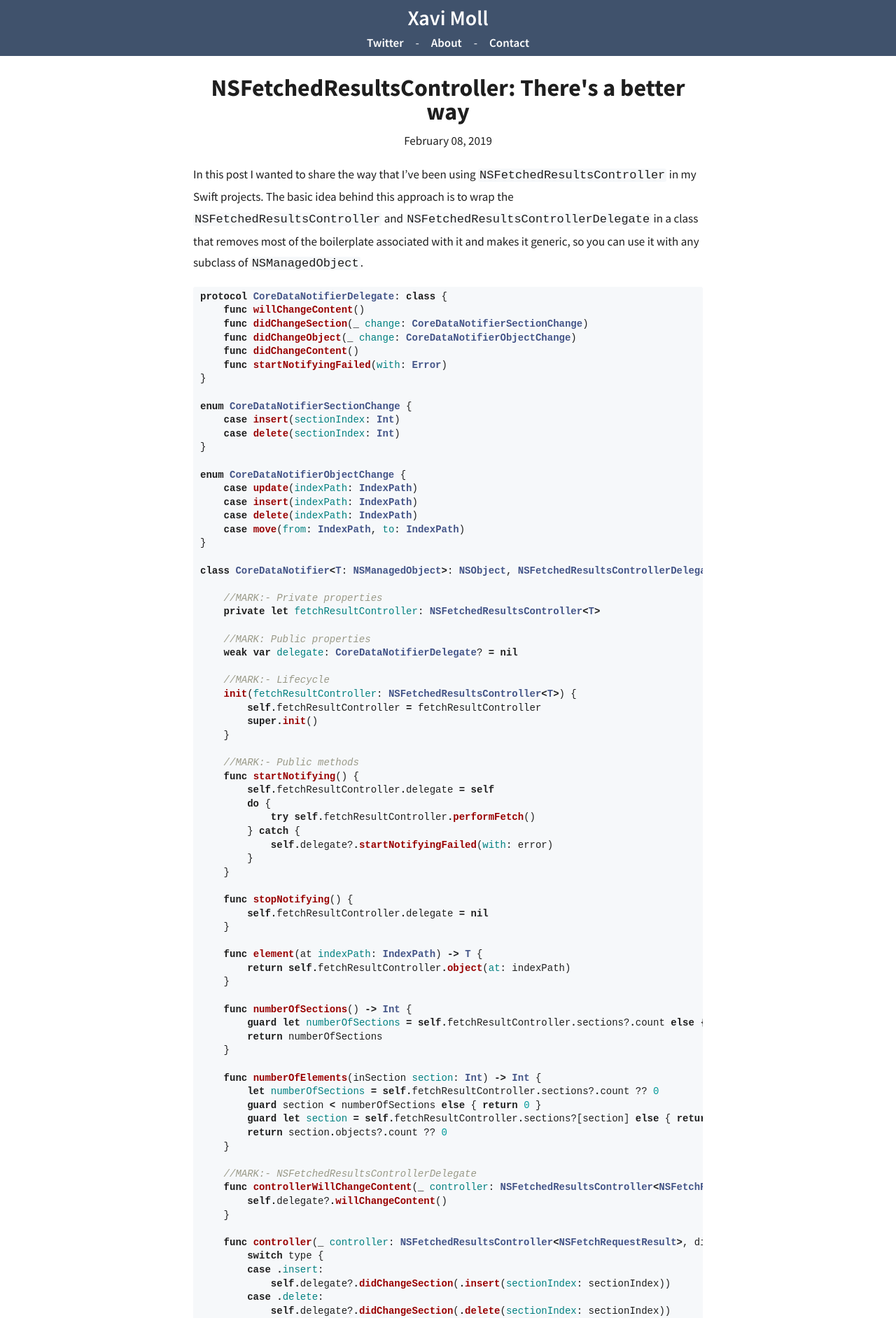
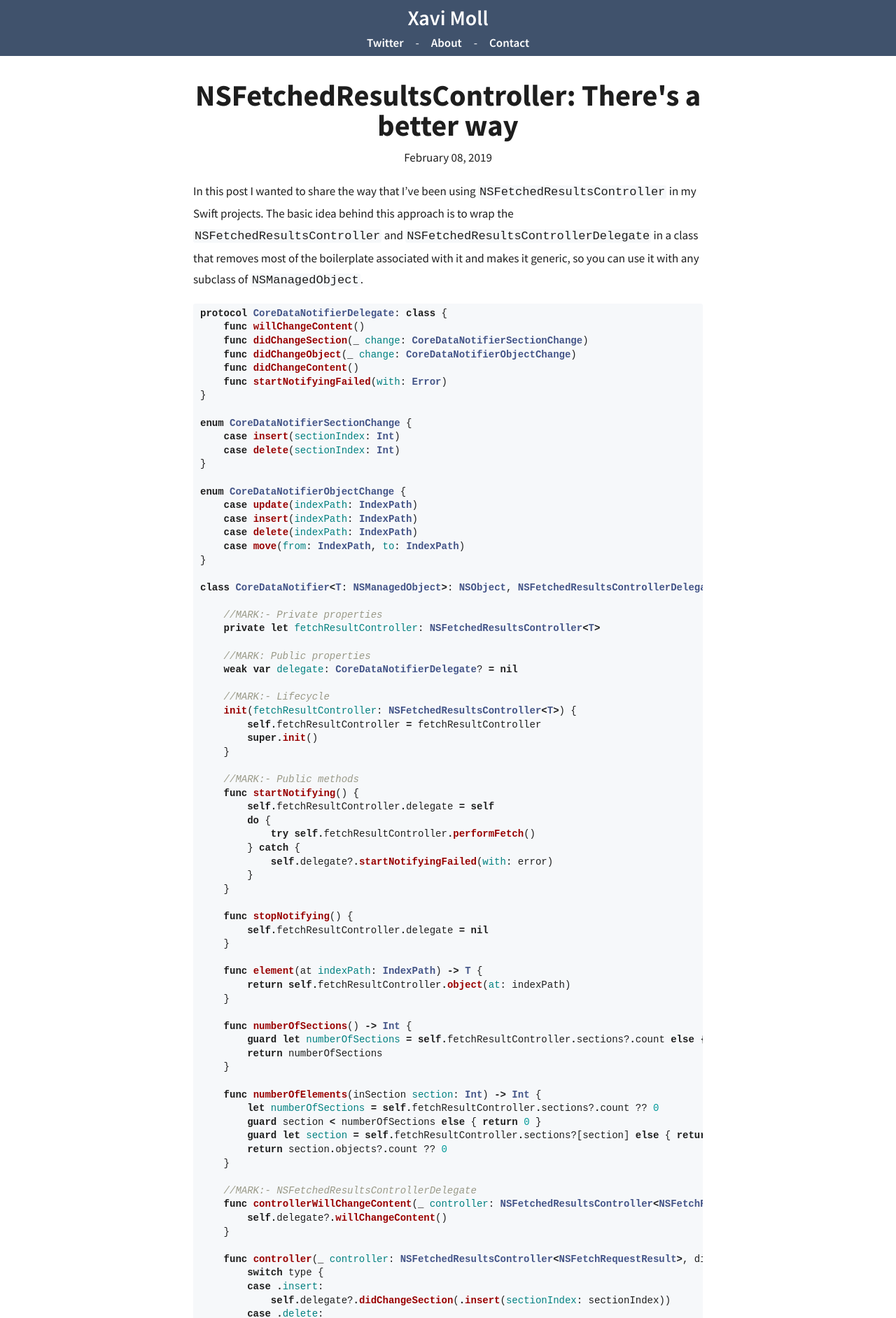
Before and after one commit to xmollv/xmollv.github.io, a Jekyll site: the page built from _posts/2019-02-08-frc.md, in a window 1280 px wide. Shown: the top 1884 px of the page at 70% size. Built offline with Jekyll 4.4.1, drawn with Linux system fonts in a browser that asks for light colours.

Commit message:
Fixed the title on small screens

```diff
--- a/assets/css/base.css
+++ b/assets/css/base.css
@@ -63,10 +63,28 @@ article {
 }
 
 #post_title {
-    font-size: 2em;
+    font-size: 2.5em;
     text-align: center;
     margin-bottom: 10px;
     line-height: 1em;
+}
+
+@media screen and (max-width: 600px) {
+    #post_title {
+        font-size: 2em;
+    }
+}
+
+@media screen and (max-width: 450px) {
+    #post_title {
+        font-size: 1.6em;
+    }
+}
+
+@media screen and (max-width: 350px) {
+    #post_title {
+        font-size: 1.3em;
+    }
 }
 
 #post_subtitle {
```
